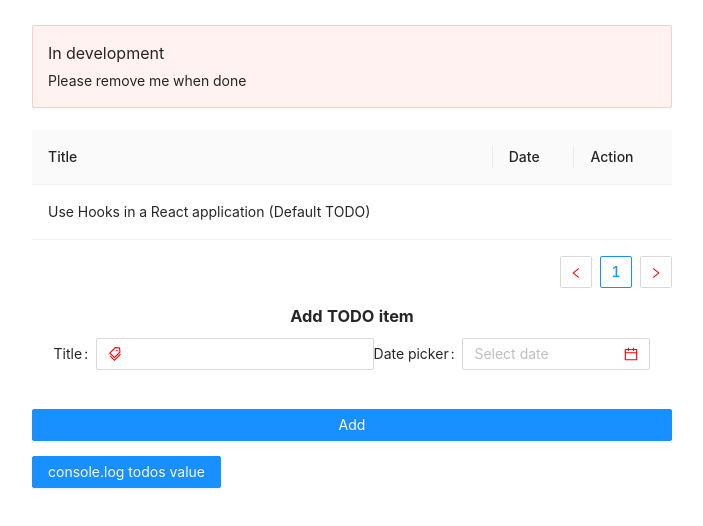
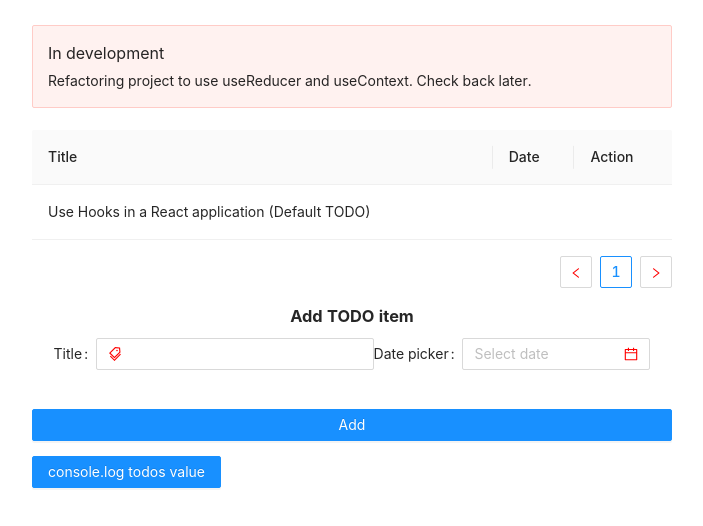
Before and after one commit to w3bdesign/todo-hooks, a React (Create React App) app: page / in a window 1280 px wide. Shown: the top 526 px of the page, without its empty margins (288-991 px from the left). Built offline with nearby package versions, Linux system fonts and the light colour scheme.

Commit message:
Add new alert
description="Refactoring project to use useReducer and useContext. Check back later."

```diff
--- a/src/App.js
+++ b/src/App.js
@@ -37,7 +37,7 @@ const App = () => {
           <Col xs={24} sm={24} md={24} lg={12} xl={12}>
             <Alert
               message="In development"
-              description="Please remove me when done"
+              description="Refactoring project to use useReducer and useContext. Check back later."
               type="error"
             />
             <br />
```
